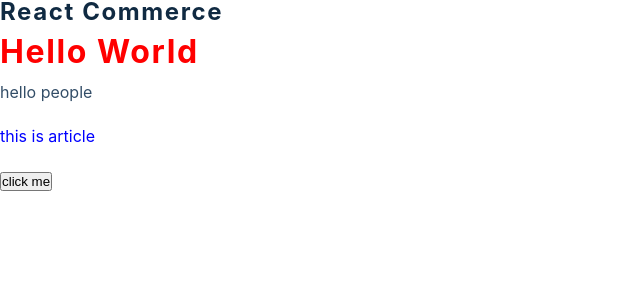
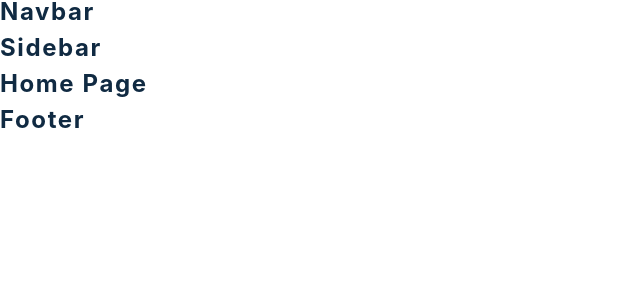
Before and after one commit to rdtungul/react-commerce, a React (Create React App) app: page / in a window 1280 px wide. Shown: the top 300 px of the page, without its empty margins (0-640 px from the left). Built offline with nearby package versions, Linux system fonts and the light colour scheme; the HTML template or start-up script is replaced by a standard one.

Commit message:
setting up react router

```diff
--- a/src/App.js
+++ b/src/App.js
@@ -2,15 +2,50 @@
 import { BrowserRouter as Router, Switch, Route } from "react-router-dom";
 import { Navbar, Sidebar, Footer } from "./components";
 
-// importing styled components
-import Testing from "./testing";
+import {
+  Home,
+  Products,
+  SingleProduct,
+  About,
+  Cart,
+  Error,
+  Checkout,
+  PrivateRoute,
+} from "./pages";
 
 function App() {
   return (
-    <div>
-      <h4>React Commerce</h4>
-      <Testing />
-    </div>
+    <Router>
+      {/* Navbar/Sidebar */}
+      <Navbar />
+      <Sidebar />
+
+      {/* React Router */}
+      <Switch>
+        <Route exact path="/">
+          <Home />
+        </Route>
+        <Route exact path="/about">
+          <About />
+        </Route>
+        <Route exact path="/cart">
+          <Cart />
+        </Route>
+        <Route exact path="/products">
+          <Products />
+        </Route>
+        <Route exact path="/products/:id" children={<SingleProduct />} />
+        <Route exact path="/checkout">
+          <Checkout />
+        </Route>
+        <Route exact path="*">
+          <Error />
+        </Route>
+      </Switch>
+
+      {/* Footer */}
+      <Footer />
+    </Router>
   );
 }
 
--- a/src/pages/index.js
+++ b/src/pages/index.js
@@ -0,0 +1,20 @@
+// setting up the organized imports
+import Home from "./HomePage";
+import Products from "./ProductsPage";
+import SingleProduct from "./SingleProductPage";
+import About from "./AboutPage";
+import Cart from "./CartPage";
+import Error from "./ErrorPage";
+import Checkout from "./CheckoutPage";
+import PrivateRoute from "./PrivateRoute";
+
+export {
+  Home,
+  Products,
+  SingleProduct,
+  About,
+  Cart,
+  Error,
+  Checkout,
+  PrivateRoute,
+};
--- a/src/testing.js
+++ /dev/null
@@ -1,28 +0,0 @@
-import React from "react";
-import styled from "styled-components";
-
-const Testing = () => {
-  return (
-    <Wrapper>
-      <h3>hello world</h3>
-      <p>hello people</p>
-      <div className="article">
-        <p>this is article</p>
-      </div>
-      <button>click me</button>
-    </Wrapper>
-  );
-};
-
-const Wrapper = styled.section`
-  h3 {
-    color: red;
-  }
-  .article {
-    p {
-      color: blue;
-    }
-  }
-`;
-
-export default Testing;
```
